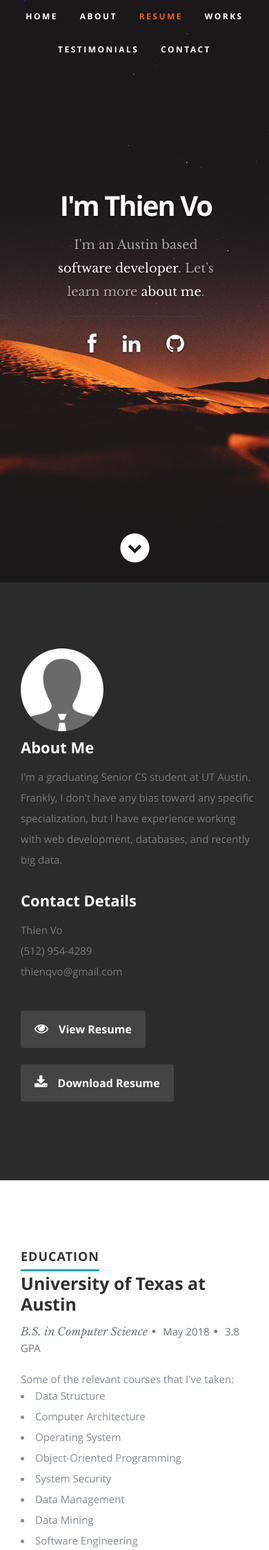
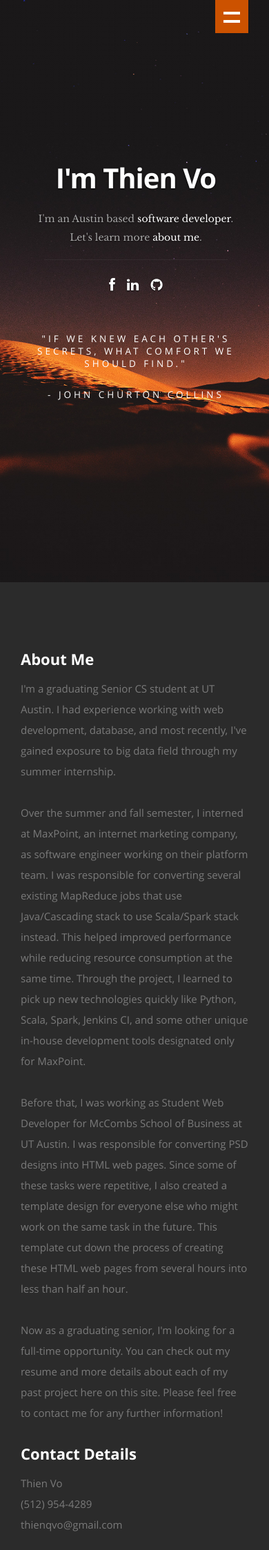
Before and after one commit to thien-vo/com-thienmint, a Flask app: page / in a window 390 px wide. Shown: the top 2247 px of the page at 69% size. Run offline with Flask 2, Linux system fonts and the light colour scheme; some libraries are stand-ins or nearby versions.

Commit message:
Frontend/input personal information (#3)
* fix typo and remove empty line

* adjust about portion of the home page

* add responsive sliders css and js

* css and js for responsive sliders

* add skill gauge array, remove call-to-action

* add quotes slider

* add extra information

* remove typo

* adjust contact message size to be smaller

* adjust contact form to be more visually static

* add todo for implementation of send_message

```diff
--- a/app/main.py
+++ b/app/main.py
@@ -14,8 +14,18 @@
 # [START routing]
 @app.route('/')
 def home():
+    return render_template("home.html")
 
-    return render_template("home.html")
+
+@app.route('/send_message', methods=['GET', 'POST'])
+def send_message():
+    print(request.form['contactName'])
+    print(request.form['contactEmail'])
+    print(request.form['contactSubject'])
+    print(request.form['contactMessage'])
+    # TODO: Implement email
+    return "Gotcha"
+
 
 @app.errorhandler(404)
 def page_not_found(e):
--- a/app/static/css/layout.css
+++ b/app/static/css/layout.css
@@ -919,6 +919,10 @@
    border: none;
 }
 
+textarea#contactMessage {
+    resize: none;
+    min-height: 0;
+}
 
 /* ------------------------------------------------------------------ */
 /* i. Footer
--- /dev/null
+++ b/app/static/css/responsiveslides.css
@@ -0,0 +1,41 @@
+/*! http://responsiveslides.com v1.55 by @viljamis */
+
+.rslides {
+    position: relative;
+    list-style: none;
+    overflow: hidden;
+    width: 100%;
+    padding: 0;
+    margin: 0;
+}
+
+.rslides li {
+    -webkit-backface-visibility: hidden;
+    position: absolute;
+    display: none;
+    width: 100%;
+    left: 0;
+    top: 0;
+}
+
+.rslides li:first-child {
+    position: relative;
+    display: block;
+    float: left;
+}
+
+.rslides img {
+    display: block;
+    height: auto;
+    float: left;
+    width: 100%;
+    border: 0;
+}
+
+.slider-info p {
+    font-size:0.9em;
+    text-transform: uppercase;
+    color: #fff;
+    letter-spacing: 4px;
+    margin: 2em 0;
+}
--- a/app/static/js/init.js
+++ b/app/static/js/init.js
@@ -10,8 +10,8 @@
      /* FitText Settings
      ------------------------------------------------------ */
 
-    setTimeout(function() {
-	   $('h1.responsive-headline').fitText(1, { minFontSize: '40px', maxFontSize: '90px' });
+     setTimeout(function () {
+         $('h1.responsive-headline').fitText(1, {minFontSize: '40px', maxFontSize: '90px'});
      }, 100);
 
 
@@ -19,7 +19,7 @@
      /* Smooth Scrolling
      ------------------------------------------------------ */
 
-   $('.smoothscroll').on('click',function (e) {
+     $('.smoothscroll').on('click', function (e) {
          e.preventDefault();
 
          var target = this.hash,
@@ -42,7 +42,7 @@
 
      sections.waypoint({
 
-      handler: function(event, direction) {
+         handler: function (event, direction) {
 
              var active_section;
 
@@ -65,11 +65,11 @@
      /* equal to the browser height.
      ------------------------------------------------------ */
 
-   $('header').css({ 'height': $(window).height() });
-   $(window).on('resize', function() {
+     $('header').css({'height': $(window).height()});
+     $(window).on('resize', function () {
 
-        $('header').css({ 'height': $(window).height() });
-        $('body').css({ 'width': $(window).width() })
+         $('header').css({'height': $(window).height()});
+         $('body').css({'width': $(window).width()})
      });
 
 
@@ -77,17 +77,17 @@
      /*	Fade In/Out Primary Navigation
      ------------------------------------------------------*/
 
-   $(window).on('scroll', function() {
+     $(window).on('scroll', function () {
 
          var h = $('header').height();
          var y = $(window).scrollTop();
          var nav = $('#nav-wrap');
 
-	   if ( (y > h*.20) && (y < h) && ($(window).outerWidth() > 768 ) ) {
+         if ((y > h * .20) && (y < h) && ($(window).outerWidth() > 768 )) {
              nav.fadeOut('fast');
          }
          else {
-         if (y < h*.20) {
+             if (y < h * .20) {
                  nav.removeClass('opaque').fadeIn('fast');
              }
              else {
@@ -104,7 +104,7 @@
 
      $('.item-wrap a').magnificPopup({
 
-       type:'inline',
+         type: 'inline',
          fixedContentPos: false,
          removalDelay: 200,
          showCloseBtn: false,
@@ -137,7 +137,7 @@
      /*	contact form
      ------------------------------------------------------*/
 
-   $('form#contactForm button.submit').click(function() {
+     $('form#contactForm button.submit').click(function () {
 
          $('#image-loader').fadeIn();
 
@@ -152,12 +152,12 @@
          $.ajax({
 
              type: "POST",
-	      url: "inc/sendEmail.php",
+             url: "/send_message",
              data: data,
-	      success: function(msg) {
+             success: function (msg) {
 
                  // Message was sent
-            if (msg == 'OK') {
+                 if (msg == 'Gotcha') {
                      $('#image-loader').fadeOut();
                      $('#message-warning').hide();
                      $('#contactForm').fadeOut();
@@ -175,6 +175,4 @@
          });
          return false;
      });
-
-
  });
--- a/app/templates/defaults/foot.html
+++ b/app/templates/defaults/foot.html
@@ -36,3 +36,32 @@
 <script src="{{ url_for('static', filename='js/jquery.fittext.js')}}"></script>
 <script src="{{ url_for('static', filename='js/magnific-popup.js')}}"></script>
 <script src="{{ url_for('static', filename='js/init.js')}}"></script>
+
+<!-- Reponsive Sliders
+================================================== -->
+<script src="/static/js/responsiveslides.min.js"></script>
+<script>
+    $(function() {
+        $(".rslides").responsiveSlides();
+    });
+</script>
+<script>
+    // You can also use "$(window).load(function() {"
+    $(function () {
+        // Slideshow 4
+        $("#slider3").responsiveSlides({
+            auto: true,
+            pager:false,
+            nav:false,
+            speed: 500,
+            namespace: "callbacks",
+            before: function () {
+                $('.events').append("<li>before event fired.</li>");
+            },
+            after: function () {
+                $('.events').append("<li>after event fired.</li>");
+            }
+        });
+
+    });
+</script>
--- a/app/templates/defaults/head.html
+++ b/app/templates/defaults/head.html
@@ -19,8 +19,9 @@
     ================================================== -->
     <link rel="stylesheet" href="{{ url_for('static', filename='css/default.css')}}">
     <link rel="stylesheet" href="{{ url_for('static', filename='css/layout.css')}}">
-    <link rel="stylesheet" href="{{ url_for('static', filename='css/media.css')}}">
+    <link rel="stylesheet" href="{{ url_for('static', filename='css/media-queries.css')}}">
     <link rel="stylesheet" href="{{ url_for('static', filename='css/magnific-popup.css')}}">
+    <link rel="stylesheet" href="{{ url_for('static', filename='css/responsiveslides.css')}}">
 
     <!-- Script
     ================================================== -->
--- a/app/templates/home.html
+++ b/app/templates/home.html
@@ -1,54 +1,30 @@
 {% with title='Home | Thien Vo' %}
-{% include 'defaults/head.html' %}
+    {% include 'defaults/head.html' %}
 {% endwith %}
 
 {% import 'home/navbar.html' as home_navbar %}
 {% import 'home/banner.html' as home_banner %}
 
 {% with navbar=home_navbar, banner=home_banner %}
-{% include 'defaults/header.html' %}
+    {% include 'defaults/header.html' %}
 {% endwith%}
 
 <body>
 
 {% include 'home/about.html' %}
 
-{% include 'home/resume.html' %}
+{% with skill_list=[
+    {'mastery' : '86%', 'name' : 'Scala'},
+    {'mastery' : '40%', 'name' : 'Python'},
+    {'mastery' : '65%', 'name' : 'Java'},
+    {'mastery' : '60%', 'name' : 'HTML5'}
+] %}
+    {% include 'home/resume.html' %}
+{% endwith %}
 
 {% include 'home/portfolio.html' %}
 
-{% include 'home/testimonials.html' %}
-
-<!--&lt;!&ndash; Call-To-Action Section-->
-<!--================================================== &ndash;&gt;-->
-<!--<section id="call-to-action">-->
-
-    <!--<div class="row">-->
-
-        <!--<div class="two columns header-col">-->
-
-            <!--<h1><span>Get Hosting.</span></h1>-->
-
-        <!--</div>-->
-
-        <!--<div class="seven columns">-->
-
-            <!--<h2><a href="http://www.dreamhost.com/r.cgi?287326|STYLESHOUT">Host This Template on Dreamhost.</a></h2>-->
-            <!--<p>Looking for an awesome and reliable webhosting? Try <a href="http://www.dreamhost.com/r.cgi?287326|STYLESHOUT"><span>DreamHost</span></a>.-->
-                <!--Get <span>$50 off</span> when you sign up with the promocode <span>STYLESHOUT</span>.-->
-                <!--&lt;!&ndash; Simply type	the promocode in the box labeled “Promo Code” when placing your order. &ndash;&gt;</p>-->
-
-        <!--</div>-->
-
-        <!--<div class="three columns action">-->
-
-            <!--<a href="http://www.dreamhost.com/r.cgi?287326|STYLESHOUT" class="button">Sign Up Now</a>-->
-
-        <!--</div>-->
-
-    <!--</div>-->
-
-<!--</section> &lt;!&ndash; Call-To-Action Section End&ndash;&gt;-->
+{#{% include 'home/testimonials.html' %}#}
 
 {% include 'home/contact.html' %}
 </body>
--- a/app/templates/home/about.html
+++ b/app/templates/home/about.html
@@ -6,7 +6,7 @@
 
         <div class="three columns">
 
-            <img class="profile-pic" src="/static/images/profilepic.jpg" alt="" />
+            <img class="profile-pic" src="/static/images/profilepic.jpg" alt="Thien's profile picture" />
 
         </div>
 
@@ -14,8 +14,25 @@
 
             <h2>About Me</h2>
 
-            <p>I'm a graduating Senior CS student at UT Austin. Frankly, I don't have any bias toward any specific
-                specialization, but I have experience working with web development, databases, and recently big data.
+            <p>I'm a graduating Senior CS student at UT Austin. I had experience working with web development, database,
+                and most recently, I've gained exposure to big data field through my summer internship.
+                <br/>
+                <br/>
+                Over the summer and fall semester, I interned at MaxPoint, an internet marketing company, as software engineer working on
+                their platform team. I was responsible for converting several existing MapReduce jobs that use Java/Cascading
+                stack to use Scala/Spark stack instead. This helped improved performance while reducing resource consumption
+                at the same time. Through the project, I learned to pick up new technologies quickly like Python, Scala, Spark,
+                Jenkins CI, and some other unique in-house development tools designated only for MaxPoint.
+                <br/>
+                <br/>
+                Before that, I was working as Student Web Developer for McCombs School of Business at UT Austin. I was responsible
+                for converting PSD designs into HTML web pages. Since some of these tasks were repetitive, I also created a
+                template design for everyone else who might work on the same task in the future. This template cut down the
+                process of creating these HTML web pages from several hours into less than half an hour.
+                <br/>
+                <br/>
+                Now as a graduating senior, I'm looking for a full-time opportunity. You can check out my resume and more details
+                about each of my past project here on this site. Please feel free to contact me for any further information!
             </p>
 
             <div class="row">
@@ -33,8 +50,10 @@
 
                 <div class="columns download">
                     <p>
-                        <a href="#" class="button"><i class="fa fa-eye"></i>View Resume</a>
-                        <a href="#" class="button"><i class="fa fa-download"></i>Download Resume</a>
+                        <a href="{{ url_for('static', filename='documents/resume.pdf')}}" class="button">
+                            <i class="fa fa-eye"></i>View Resume</a>
+                        <a href="{{ url_for('static', filename='documents/resume.pdf')}}" class="button" download="resume.pdf">
+                            <i class="fa fa-download"></i>Download Resume</a>
                     </p>
                 </div>
             </div> <!-- end row -->
--- a/app/templates/home/banner.html
+++ b/app/templates/home/banner.html
@@ -9,6 +9,29 @@
             <li><a href="https://www.linkedin.com/in/thienqvo"><i class="fa fa-linkedin"></i></a></li>
             <li><a href="https://www.github.com/thienmint"><i class="fa fa-github"></i></a></li>
         </ul>
+        <ul class="rslides" id="slider3">
+            {% with quotes=[
+            {
+                'text': '"If we knew each other\'s secrets, what comfort we should find."',
+                'person': 'John Churton Collins'
+            },
+            {
+                'text': '"Someday this pain will be useful to you."',
+                'person': 'Peter Cameron'
+            },
+            {
+                'text': '"Computer always do what they tell you to do"',
+                'person': 'Mark Zuckerberg'
+            },
+            ]%}
+                {% for quote in quotes %}
+                    <li class="slider-info">
+                        <p> {{ quote['text'] }} </p>
+                        <p> - {{ quote['person'] }}</p>
+                    </li>
+                {% endfor %}
+            {% endwith %}
+        </ul>
     </div>
 </div>
 
--- a/app/templates/home/contact.html
+++ b/app/templates/home/contact.html
@@ -24,7 +24,7 @@
         <div class="eight columns">
 
             <!-- form -->
-            <form action="" method="post" id="contactForm" name="contactForm">
+            <form method="post" id="contactForm" name="contactForm">
                 <fieldset>
 
                     <div>
@@ -44,14 +44,15 @@
 
                     <div>
                         <label for="contactMessage">Message <span class="required">*</span></label>
-                        <textarea cols="50" rows="15" id="contactMessage" name="contactMessage"></textarea>
+                        <textarea cols="50" rows="8" id="contactMessage" name="contactMessage"></textarea>
                     </div>
 
                     <div>
                         <button class="submit">Submit</button>
+{#                        <input type="submit" class="submit" value="Submit"/>#}
                         <span id="image-loader">
-                        <img alt="" src="/static/images/loader.gif">
-                     </span>
+                            <img alt="" src="/static/images/loader.gif">
+                        </span>
                     </div>
 
                 </fieldset>
--- a/app/templates/home/resume.html
+++ b/app/templates/home/resume.html
@@ -18,7 +18,7 @@
 
                     <h3>University of Texas at Austin</h3>
                     <p class="info">B.S. in Computer Science<span>&bull;</span> <em class="date">May 2018</em><span>&bull;</span> <em class="date">3.8 GPA</em></p>
-                    Some of the relevant courses that I've taken:
+                    Relevant courses:
                     <div class="row">
                         <div class="six columns">
                             <li>Data Structure</li>
@@ -58,10 +58,13 @@
                 <div class="twelve columns">
 
                     <h3>MaxPoint Interactive Inc.</h3>
-                    <p class="info">Software Engineer Intern <span>&bull;</span> <em class="date">May 2017 - Present</em></p>
+                    <p class="info">Software Engineer Intern <span>&bull;</span> <em class="date">May 2017 - November 2017</em></p>
 
                     <p>
-                        Convert MapReduce jobs to Spark jobs.
+                        <li>Rework MapReduce jobs that use Java/Cascading to using Scala/Spark </li>
+                        <li>Ensure backward-compatibility of new jobs with older jobs that consume the data</li>
+                        <li>Write extensive robust unit tests for each rework to ensure high code coverage</li>
+                        <li>Measure and evaluate performance improvements of the reworks</li>
                     </p>
 
                 </div>
@@ -76,7 +79,9 @@
                     <p class="info">Student Web Developer <span>&bull;</span> <em class="date">Oct 2016 - May 2017</em></p>
 
                     <p>
-                        Create templates and web widgets
+                        <li>Add search by GET queries for an existing dynamic search page</li>
+                        <li>Implemented several class profile PSD templates into HTML web pages</li>
+                        <li>Created a template to speed up the process of implementing class profile pages</li>
                     </p>
 
                 </div>
@@ -97,19 +102,12 @@
         </div>
 
         <div class="nine columns main-col">
-
-            <p>I do platform, database, and big data.
-            </p>
-
             <div class="bars">
 
                 <ul class="skills">
-                    <li><span class="bar-expand photoshop"></span><em>Spark</em></li>
-                    <li><span class="bar-expand illustrator"></span><em>Scala</em></li>
-                    <li><span class="bar-expand wordpress"></span><em>Python</em></li>
-                    <li><span class="bar-expand css"></span><em>Java</em></li>
-                    <li><span class="bar-expand html5"></span><em>C++</em></li>
-                    <li><span class="bar-expand jquery"></span><em>MySQL</em></li>
+                    {% for skill in skill_list %}
+                        <li><span class="bar-expand" style="width: {{ skill['mastery'] }}"></span><em>{{ skill['name'] }}</em></li>
+                    {% endfor %}
                 </ul>
 
             </div><!-- end skill-bars -->
```
Also changed, not shown: app/static/images/profilepic.jpg, app/static/js/responsiveslides.min.js (added), 1 other file. Lines whose indentation alone changed are shown as unchanged.
